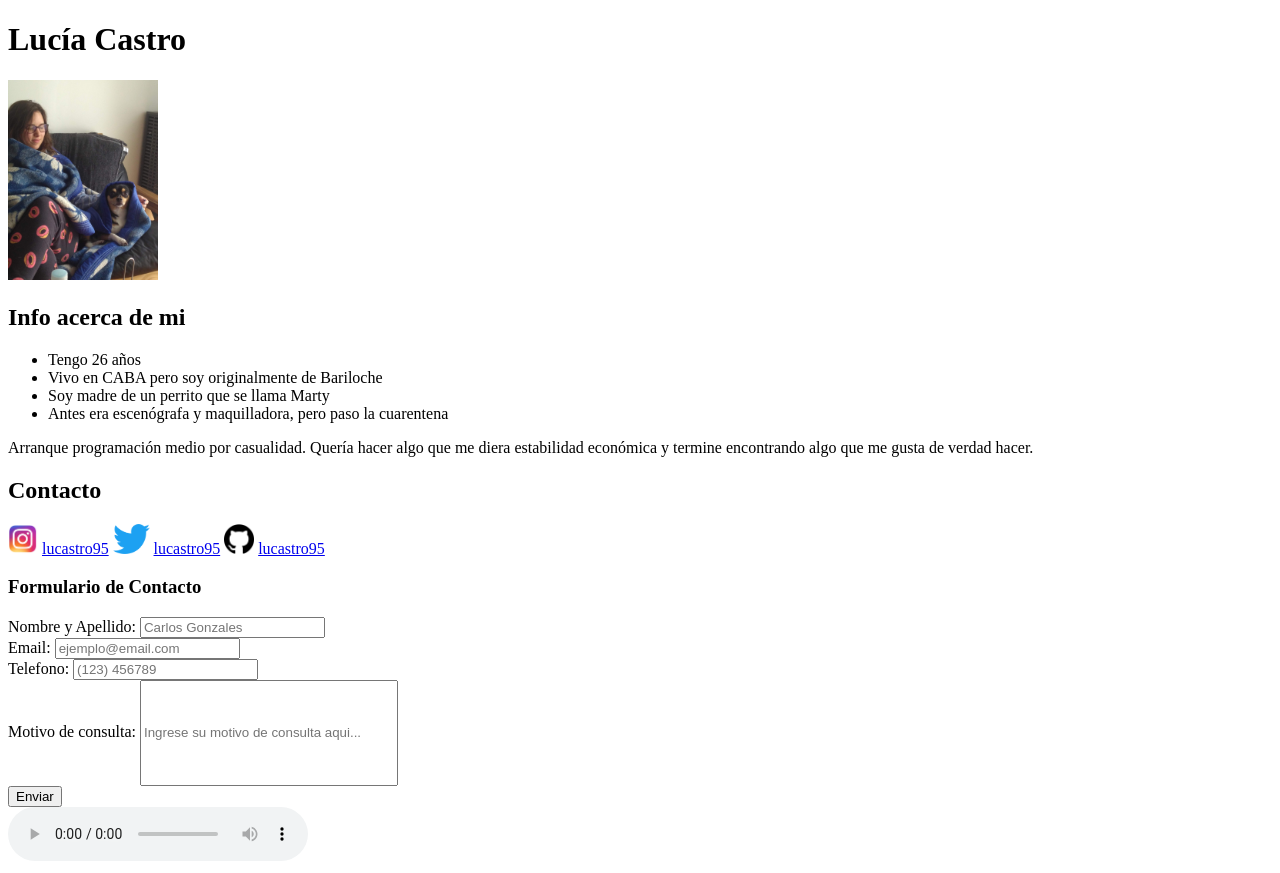
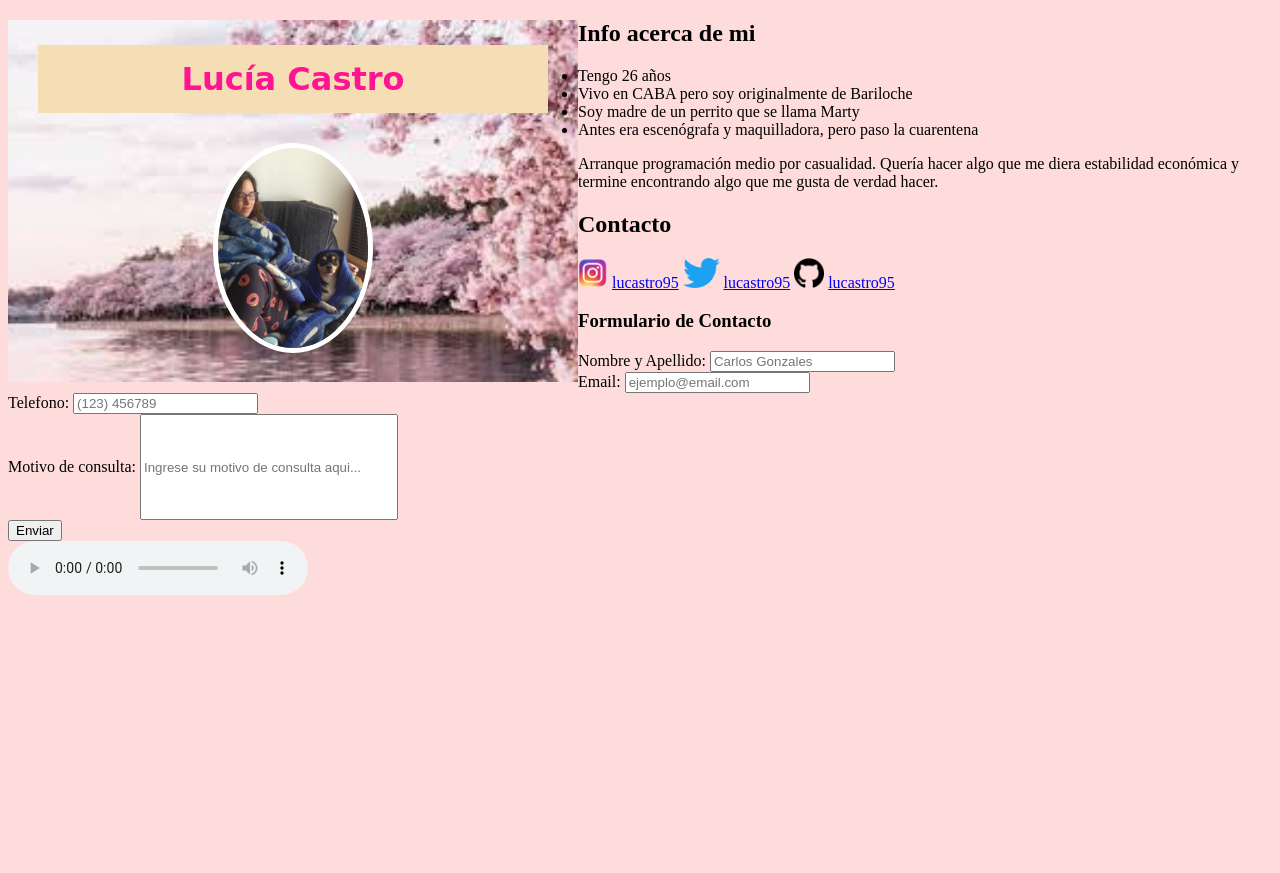
Before and after one commit to lucastro95/nucba-tareas, a plain HTML site: page carta-presentacion/index.html in a window 1280 px wide. After the commit the page ends 800 px from the top, so only its background shows below. Drawn offline with Linux system fonts and the light colour scheme.

Commit message:
empece con los estilos

```diff
--- a/carta-presentacion/index.html
+++ b/carta-presentacion/index.html
@@ -8,11 +8,11 @@
     <title>Lucía Castro</title>
 </head>
 <body>
-    <div>
-    <h1>Lucía Castro</h1>
-    <img src="./Assets/IMG_20200718_142813598.jpg" alt="Yo y Marty" id="foto">
+    <div class="cabecera">
+        <h1 class="titulo-principal">Lucía Castro</h1>
+        <img src="./Assets/IMG_20200718_142813598.jpg" alt="Yo y Marty" class="foto">
     </div>
-<div>
+    <div class="info">
         <h2>Info acerca de mi</h2>
         <ul>
             <li>Tengo 26 años</li>
@@ -23,13 +23,15 @@
 
         <p>Arranque programación medio por casualidad. Quería hacer algo que me diera estabilidad económica y termine encontrando algo que me gusta de verdad hacer.</p>
     </div>
+
+
 <div>
     <h2>Contacto</h2>
-    <img src="./Assets/instagram-logo.png" alt="Logo de Instagram" id="logo">
+    <img src="./Assets/instagram-logo.png" alt="Logo de Instagram" class="logo">
     <a href="https://www.instagram.com/lucastro95/?hl=es-la" target="blank">lucastro95</a>
-    <img src="./Assets/twitter-logo.png" alt="Logo de Twitter" id="logo">
+    <img src="./Assets/twitter-logo.png" alt="Logo de Twitter" class="logo">
     <a href="https://twitter.com/lucastro_95" target="blank">lucastro95</a>
-    <img src="./Assets/github-logo.png" alt="Logo de Github" id="logo">
+    <img src="./Assets/github-logo.png" alt="Logo de Github" class="logo">
     <a href="https://github.com/lucastro95" target="blank">lucastro95</a>
 </div>
 <div>
@@ -56,7 +58,7 @@
 </div>
 <div>
     <audio controls autoplay loop>
-        <source src="./Assets/Follow the red Fox.wav" type="audio/wav">
+        <source src="./Assets/Follow the red Fox.mp3" type="audio/wav">
         Your browser does not support the audio tag.
       </audio>
 </div>
--- a/carta-presentacion/styles.css
+++ b/carta-presentacion/styles.css
@@ -1,8 +1,40 @@
-#foto {
-    height: 200px;
+body {
+    background-color: rgb(255,220,220);
 }
 
-#logo {
+.cabecera {
+    width: 550px;
+    text-align: center;
+    background-image: url(./Assets/descarga.jpg);
+    background-color: lightpink;
+    background-position: center;
+    background-repeat: no-repeat;
+    background-size: cover;
+    padding: 10px;
+    float: left;
+}
+
+.titulo-principal {
+    font-family: Apple Chancery, cursive;
+    color: deeppink;
+    background-color: wheat;
+    padding: 15px;
+    margin: 15px 20px;
+}
+
+.foto {
+    height: 200px;
+    border-style: solid;
+    border-width: 5px;
+    border-color: white;
+    border-radius: 50%;
+    margin: 15px;
+}
+
+.info {
+
+}
+.logo {
     height: 30px;
 }
 
```
Also changed, not shown: carta-presentacion/Assets/descarga.jpg (added). Lines whose indentation alone changed are shown as unchanged.
